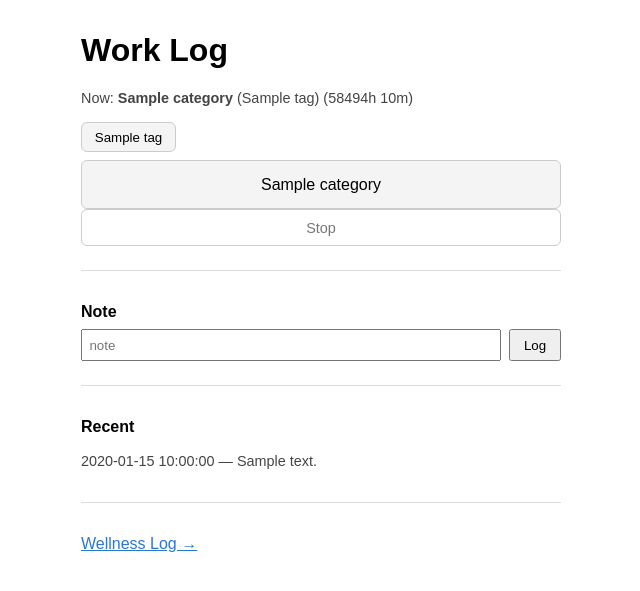
After one commit to ColtonWright55/sbx, a FastAPI app: template python/cjwlog/src/cjwlog/logger/templates/work.html in a window 1280 px wide. The commit adds this page. Shown: the top 591 px of the page, without its empty margins (319-959 px from the left). Run offline with FastAPI, Linux system fonts and the light colour scheme; the template is opened without the code that fills it: most values are stand-ins (such as "Sample title", 1, 10 or a date in 2020).

Commit message:
work page

```diff
--- a/python/cjwlog/src/cjwlog/logger/main.py
+++ b/python/cjwlog/src/cjwlog/logger/main.py
@@ -26,6 +26,12 @@ SUBSTANCES = [
     ("alcohol", "Alcohol", ["Beer", "Wine", "Liquor"]),
     ("supplement", "Supplements", ["Creatine", "Multivitamin", "Melatonin"]),
 ]
+
+WORK_CATEGORIES = ["Coding", "Lab Work", "Writing", "Study/Learning", "Fundamental Research"]
+
+WORK_TAGS = ["Volunteer"]
+
+WORK_STOP = "Stopped"
 
 
 UNDO_WINDOW = timedelta(hours=2)
@@ -107,6 +113,49 @@ def index(request: Request):
     )
 
 
+@app.get("/work")
+def work_page(request: Request):
+    with get_connection() as conn:
+        current = conn.execute(
+            "SELECT category, tag, logged_at FROM work_log ORDER BY logged_at DESC LIMIT 1"
+        ).fetchone()
+        rows = conn.execute(
+            """
+            SELECT 'work_log' AS table_name, id, logged_at, category || COALESCE(' (' || tag || ')', '') AS description FROM work_log
+            UNION ALL
+            SELECT 'note', id, logged_at, text FROM note
+            ORDER BY logged_at DESC
+            LIMIT 15
+            """
+        ).fetchall()
+    cutoff = undo_cutoff()
+    recent = [
+        dict(row, can_undo=row["logged_at"] > cutoff, display_time=to_display(row["logged_at"]))
+        for row in rows
+    ]
+    return templates.TemplateResponse(
+        request,
+        "work.html",
+        {
+            "categories": WORK_CATEGORIES,
+            "tags": WORK_TAGS,
+            "stop": WORK_STOP,
+            "current": dict(current) if current else None,
+            "recent": recent,
+        },
+    )
+
+
+@app.post("/work")
+def log_work(category: str = Form(...), tag: str = Form("")):
+    with get_connection() as conn:
+        conn.execute(
+            "INSERT INTO work_log (logged_at, category, tag) VALUES (?, ?, ?)", (now(), category, tag or None)
+        )
+    sync_to_remote()
+    return RedirectResponse("/work", status_code=303)
+
+
 @app.post("/weight")
 def log_weight(weight_lbs: float = Form(...)):
     with get_connection() as conn:
@@ -165,11 +214,11 @@ def log_psychiatric(mood: str = Form(""), energy: str = Form("")):
 
 
 @app.post("/note")
-def log_note(text: str = Form(...)):
+def log_note(text: str = Form(...), back: str = Form("/")):
     with get_connection() as conn:
         conn.execute("INSERT INTO note (logged_at, text) VALUES (?, ?)", (now(), text))
     sync_to_remote()
-    return RedirectResponse("/", status_code=303)
+    return RedirectResponse(back, status_code=303)
 
 
 @app.post("/owntracks")
@@ -268,14 +317,14 @@ async def health(request: Request):
     return {}
 
 
-UNDOABLE_TABLES = {"weight", "intake", "psychiatric", "note"}
+UNDOABLE_TABLES = {"weight", "intake", "psychiatric", "note", "work_log"}
 
 
 @app.post("/undo")
-def undo(table: str = Form(...), id: int = Form(...)):
+def undo(table: str = Form(...), id: int = Form(...), back: str = Form("/")):
     if table not in UNDOABLE_TABLES:
-        return RedirectResponse("/", status_code=303)
+        return RedirectResponse(back, status_code=303)
     with get_connection() as conn:
         conn.execute(f"DELETE FROM {table} WHERE id = ? AND logged_at > ?", (id, undo_cutoff()))
     sync_to_remote()
-    return RedirectResponse("/", status_code=303)
+    return RedirectResponse(back, status_code=303)
--- a/python/cjwlog/src/cjwlog/logger/templates/index.html
+++ b/python/cjwlog/src/cjwlog/logger/templates/index.html
@@ -116,6 +116,8 @@
     </ul>
   </section>
 
+  <p><a href="/work">Work Log →</a></p>
+
   <details>
     <summary>Log earlier</summary>
     <form method="post" action="/intake">
--- /dev/null
+++ b/python/cjwlog/src/cjwlog/logger/templates/work.html
@@ -0,0 +1,115 @@
+<!doctype html>
+<html>
+<head>
+  <meta charset="utf-8">
+  <meta name="viewport" content="width=device-width, initial-scale=1">
+  <meta name="apple-mobile-web-app-capable" content="yes">
+  <meta name="apple-mobile-web-app-status-bar-style" content="black-translucent">
+  <meta name="apple-mobile-web-app-title" content="Work Log">
+  <title>Work Log</title>
+  <style>
+    body { font-family: sans-serif; max-width: 480px; margin: 2rem auto; padding: 0 1rem; }
+    section { margin-bottom: 2rem; padding-bottom: 1rem; border-bottom: 1px solid #ddd; }
+    h2 { font-size: 1rem; margin-bottom: 0.5rem; }
+    form { display: flex; gap: 0.5rem; flex-wrap: wrap; align-items: center; margin-bottom: 0.5rem; }
+    button { padding: 0.4rem 0.8rem; }
+    .tabs { display: flex; flex-direction: column; gap: 0.5rem; }
+    .tabs form { margin: 0; }
+    .tab-btn { width: 100%; padding: 0.9rem; font-size: 1rem; border: 1px solid #ccc; border-radius: 6px; background: #f4f4f4; }
+    .tab-btn.active { background: #2a78d6; color: #fff; border-color: #2a78d6; }
+    .stop-btn { width: 100%; padding: 0.6rem; font-size: 0.9rem; border: 1px solid #ccc; border-radius: 6px; background: #fff; color: #777; }
+    .now { font-size: 0.9rem; color: #444; margin-bottom: 1rem; }
+    .tag-toggle { padding: 0.4rem 0.8rem; border: 1px solid #ccc; border-radius: 6px; background: #f4f4f4; margin-bottom: 0.5rem; }
+    .tag-toggle.on { background: #c0392b; color: #fff; border-color: #c0392b; }
+    input[type=text] { flex: 1; min-width: 8rem; padding: 0.4rem; }
+    ul { list-style: none; padding-left: 0; font-size: 0.9rem; color: #444; }
+    li { display: flex; align-items: center; gap: 0.5rem; padding: 0.15rem 0; }
+    li form { margin: 0; }
+    .undo-btn { background: #c0392b; color: #fff; border: none; border-radius: 3px; padding: 0.15rem 0.5rem; font-size: 0.8rem; }
+    a { color: #2a78d6; }
+  </style>
+</head>
+<body>
+  <h1>Work Log</h1>
+
+  {% if current and current.category != stop %}
+  <p class="now">Now: <strong>{{ current.category }}</strong>{% if current.tag %} ({{ current.tag }}){% endif %} (<span id="elapsed" data-since="{{ current.logged_at }}"></span>)</p>
+  {% else %}
+  <p class="now">Not tracking anything.</p>
+  {% endif %}
+
+  <section>
+    {% for tag in tags %}
+    <button type="button" class="tag-toggle" id="tag-{{ tag }}" data-tag="{{ tag }}">{{ tag }}</button>
+    {% endfor %}
+    <div class="tabs">
+      {% for category in categories %}
+      <form method="post" action="/work">
+        <input type="hidden" name="category" value="{{ category }}">
+        <input type="hidden" name="tag" class="tag-field" value="">
+        <button type="submit" class="tab-btn{% if current and current.category == category %} active{% endif %}">{{ category }}</button>
+      </form>
+      {% endfor %}
+    </div>
+    {% if current and current.category != stop %}
+    <form method="post" action="/work">
+      <input type="hidden" name="category" value="{{ stop }}">
+      <button type="submit" class="stop-btn">Stop</button>
+    </form>
+    {% endif %}
+  </section>
+
+  <section>
+    <h2>Note</h2>
+    <form method="post" action="/note">
+      <input type="text" name="text" placeholder="note" required>
+      <input type="hidden" name="back" value="/work">
+      <button type="submit">Log</button>
+    </form>
+  </section>
+
+  <section>
+    <h2>Recent</h2>
+    <ul>
+      {% for row in recent %}
+      <li>
+        <span>{{ row.display_time }} — {{ row.description }}</span>
+        {% if row.can_undo %}
+        <form method="post" action="/undo" onsubmit="return confirm('Undo this entry?')">
+          <input type="hidden" name="table" value="{{ row.table_name }}">
+          <input type="hidden" name="id" value="{{ row.id }}">
+          <input type="hidden" name="back" value="/work">
+          <button type="submit" class="undo-btn">Undo</button>
+        </form>
+        {% endif %}
+      </li>
+      {% endfor %}
+    </ul>
+  </section>
+
+  <p><a href="/">Wellness Log →</a></p>
+
+  <script>
+    const elapsedEl = document.getElementById('elapsed');
+    if (elapsedEl) {
+      const since = new Date(elapsedEl.dataset.since);
+      const tick = () => {
+        const mins = Math.floor((Date.now() - since.getTime()) / 60000);
+        elapsedEl.textContent = mins < 60 ? `${mins}m` : `${Math.floor(mins / 60)}h ${mins % 60}m`;
+      };
+      tick();
+      setInterval(tick, 30000);
+    }
+
+    document.querySelectorAll('.tag-toggle').forEach((btn) => {
+      btn.addEventListener('click', () => {
+        const isOn = !btn.classList.contains('on');
+        document.querySelectorAll('.tag-toggle').forEach((b) => b.classList.remove('on'));
+        btn.classList.toggle('on', isOn);
+        const value = isOn ? btn.dataset.tag : '';
+        document.querySelectorAll('.tag-field').forEach((el) => { el.value = value; });
+      });
+    });
+  </script>
+</body>
+</html>
```
Also changed, not shown: python/cjwlog/src/cjwlog/db.py (+7 -0 lines).
